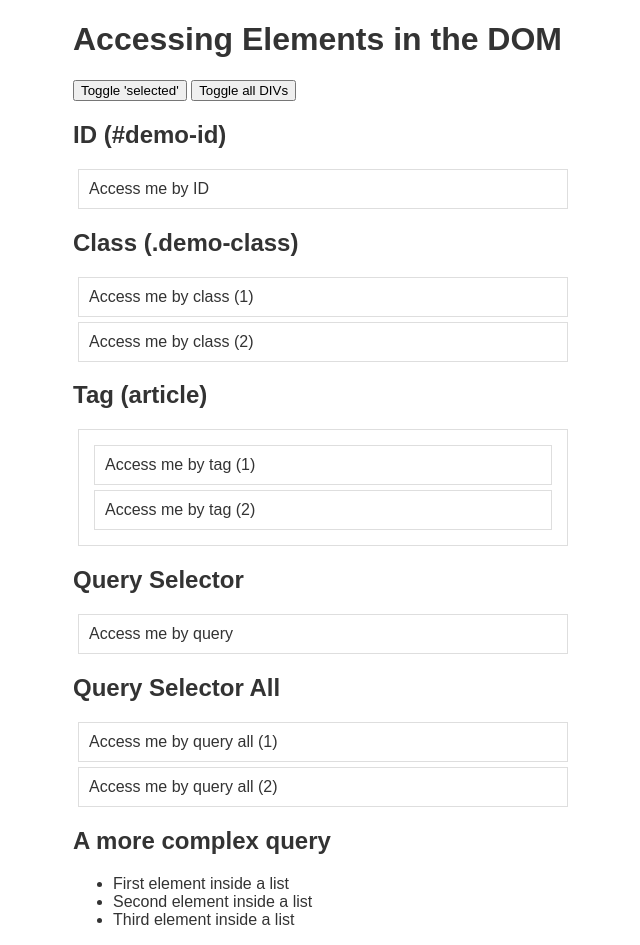
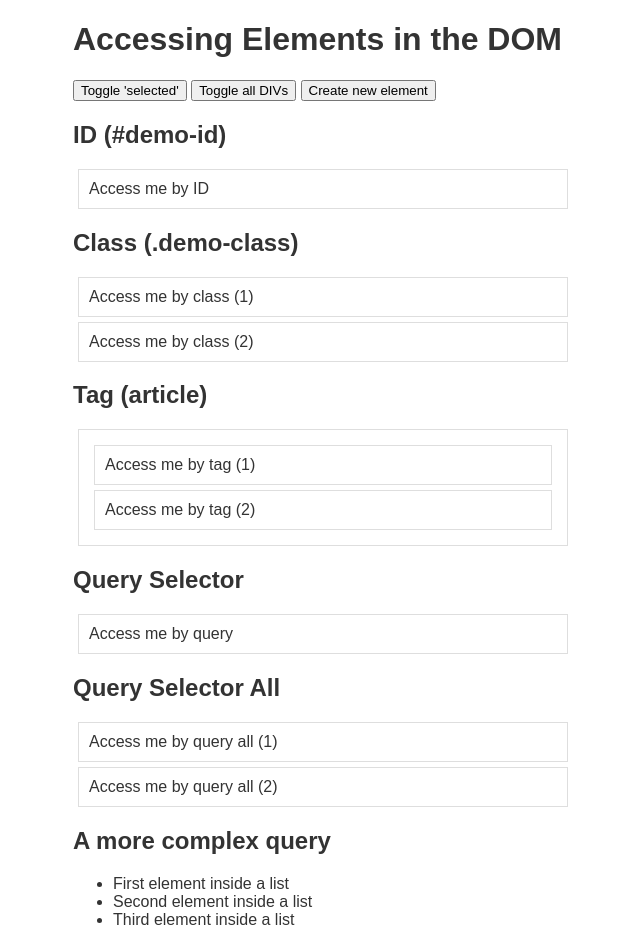
Before and after one commit to martipurull/WEB-Sep21-M1D7, a plain HTML site: page index.html in a window 1280 px wide. Shown: the whole page, without its empty margins (317-957 px from the left). Drawn offline with Linux system fonts and the light colour scheme.

Commit message:
Adding/removing elements

```diff
--- a/index.html
+++ b/index.html
@@ -43,6 +43,9 @@
     <button onclick="toggleSelectedClassToDemoId()">Toggle 'selected'</button>
 
     <input type="button" value="Toggle all DIVs" onclick="toggleSelectedClassToEachH2()" />
+
+    <button id="element-creation-button" onclick="createNewElement()">Create new element</button>
+
     <div>
       <h2 id="demo-id">ID (#demo-id)</h2>
       <div>Access me by ID</div>
@@ -104,6 +107,37 @@
             }
         }
 
+        let createNewElement = function() {
+
+            // HERE WE ARE CREATING A NEW HTML ELEMENT (A NODE)
+            // It will only live in memory, and be destroyed
+            // UNLESS we attach it to some element in the DOM
+
+            let newElement = document.createElement("div")
+            // <div></div>
+
+            newElement.innerText = "Hi, I'm the new guy here"
+            // <div>Hi, I'm the new guy here</div>
+
+            newElement.style.color = "lightblue"
+            // <div style="color:lightblue;">Hi, I'm the new guy here</div>
+
+            // HERE WE ARE ATTACHING THE NEWLY CREATED ELEMENT TO THE DOM
+            // From now on, it will show up in the page
+
+            // Let's find its parent...
+            let parent = document.getElementById("demo-id")
+
+            // ...and then we attach the newly created DIV to it
+            parent.appendChild(newElement)
+
+            // WHAT IF WE WANT TO REMOVE THE CLICKED BUTTON?
+            let buttonToRemove = document.getElementById("element-creation-button")
+            buttonToRemove.remove()
+
+
+        }
+
     </script>
   </body>
 </html>
```
